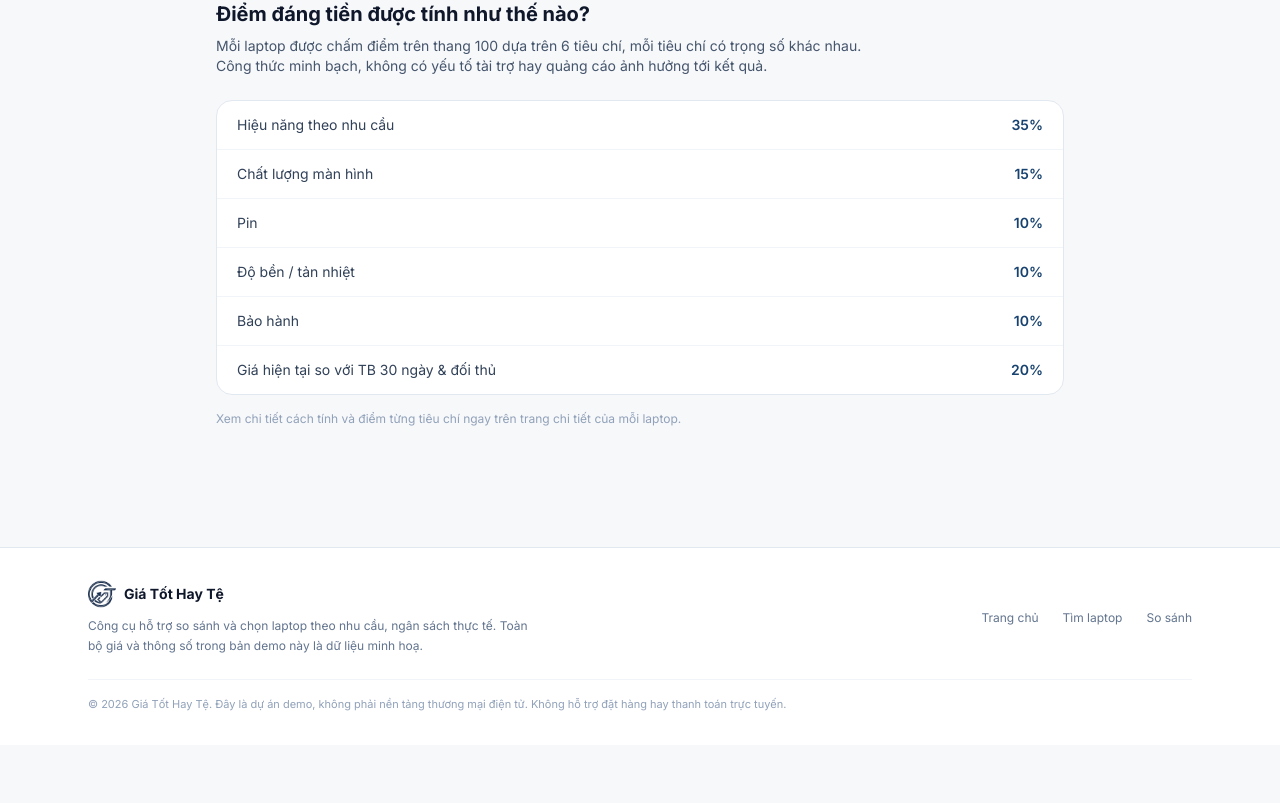
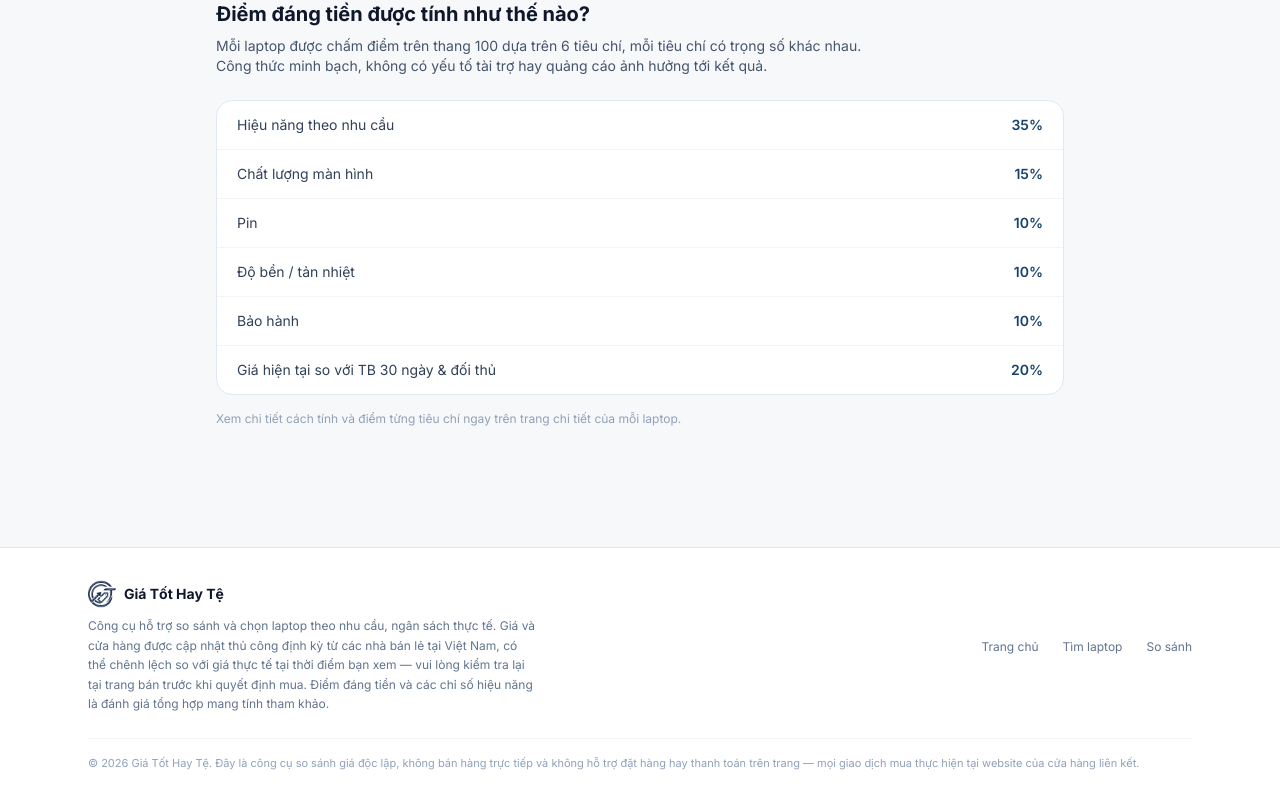
Before and after one commit to hoabi28/gia-to-hay-te-2, a Next.js app: page / in a window 1280 px wide. Shown: the part 989-1792 px from the top of the page. Before the commit the page ends 1734 px from the top, so only its background shows below. Built offline with nearby package versions, Linux system fonts and the light colour scheme; no server answers; the database is empty.

Commit message:
Update footer disclaimer now that real price data is live

```diff
--- a/src/components/layout/Footer.tsx
+++ b/src/components/layout/Footer.tsx
@@ -14,7 +14,10 @@ export function Footer() {
             </div>
             <p className="mt-2 max-w-md text-xs leading-relaxed text-slate-500">
               Công cụ hỗ trợ so sánh và chọn laptop theo nhu cầu, ngân sách thực tế.
-              Toàn bộ giá và thông số trong bản demo này là dữ liệu minh hoạ.
+              Giá và cửa hàng được cập nhật thủ công định kỳ từ các nhà bán lẻ tại Việt
+              Nam, có thể chênh lệch so với giá thực tế tại thời điểm bạn xem — vui lòng
+              kiểm tra lại tại trang bán trước khi quyết định mua. Điểm đáng tiền và các
+              chỉ số hiệu năng là đánh giá tổng hợp mang tính tham khảo.
             </p>
           </div>
           <nav className="flex flex-wrap gap-x-6 gap-y-2 text-xs text-slate-500">
@@ -30,8 +33,9 @@ export function Footer() {
           </nav>
         </div>
         <p className="mt-6 border-t border-slate-100 pt-4 text-[11px] text-slate-400">
-          © {new Date().getFullYear()} {SITE_NAME}. Đây là dự án demo, không phải nền tảng
-          thương mại điện tử. Không hỗ trợ đặt hàng hay thanh toán trực tuyến.
+          © {new Date().getFullYear()} {SITE_NAME}. Đây là công cụ so sánh giá độc lập,
+          không bán hàng trực tiếp và không hỗ trợ đặt hàng hay thanh toán trên trang —
+          mọi giao dịch mua thực hiện tại website của cửa hàng liên kết.
         </p>
       </div>
     </footer>
```
